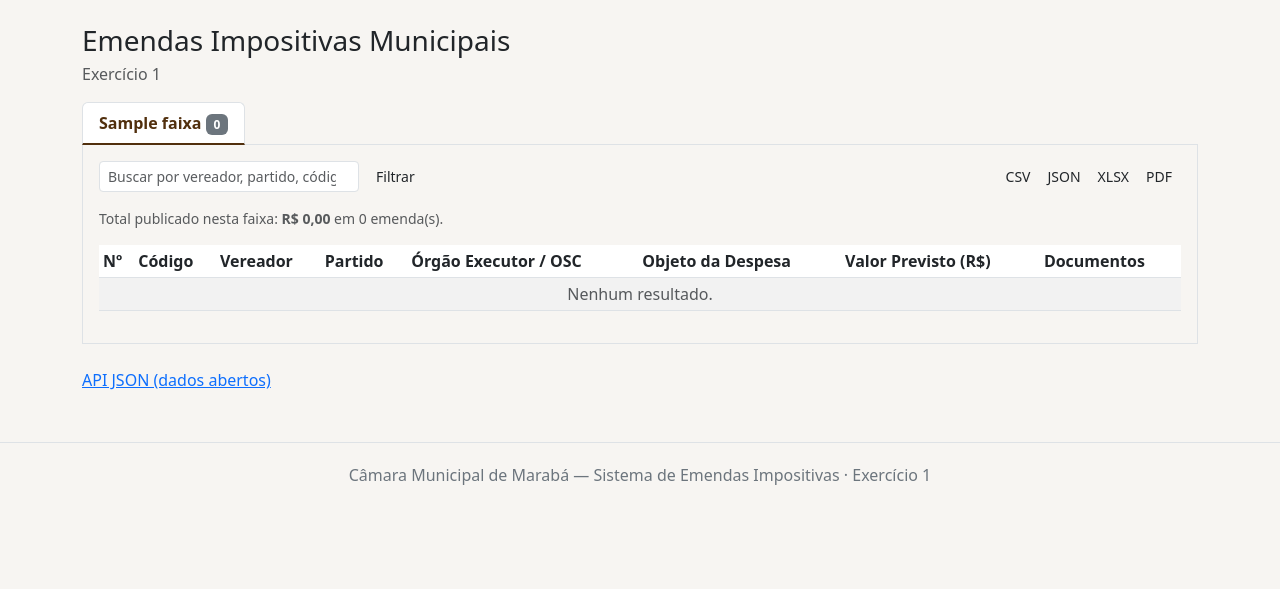
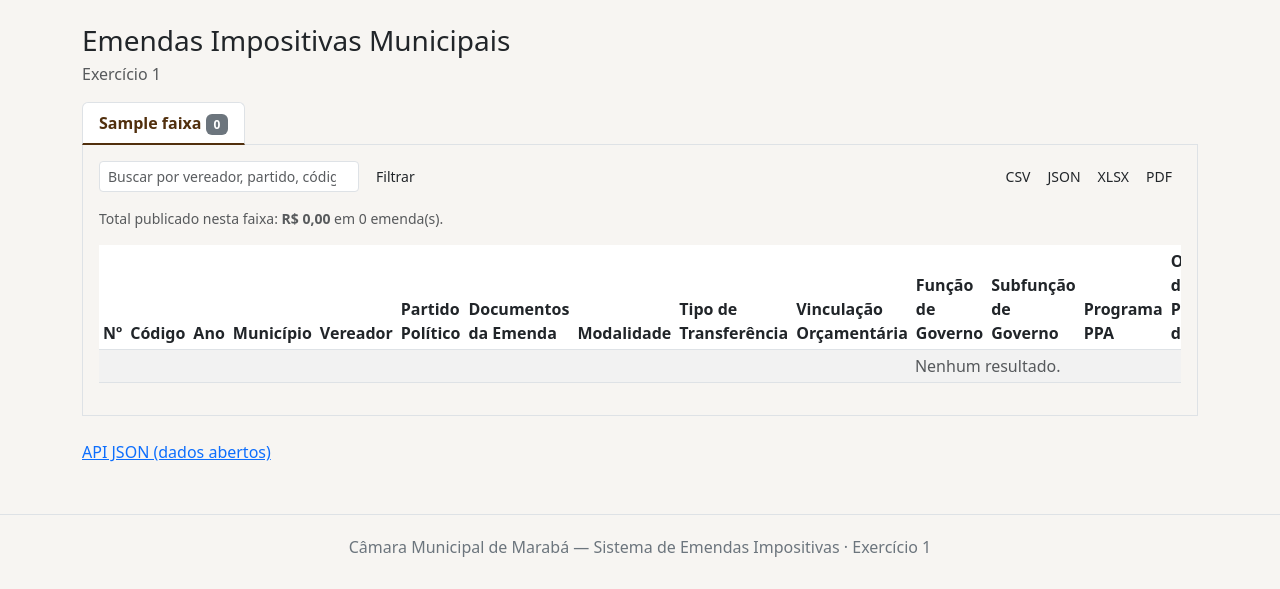
Before and after one commit to CMMaraba/cmm-emendas, a Django app: page /emendas/ in a window 1280 px wide. Shown: the part 56-645 px from the top of the page. Run offline with Django 5.2, Linux system fonts and the light colour scheme; tables that the repository leaves empty hold one stand-in row (values such as "Sample post"); data that the repository does not hold is empty.

Commit message:
Corrige tabela pública: exibir as 21 colunas oficiais em vez de um resumo de 8

```diff
--- a/templates/transparencia/tabela_publica.html
+++ b/templates/transparencia/tabela_publica.html
@@ -44,9 +44,7 @@
         <table class="table table-striped table-sm">
             <thead>
                 <tr>
-                    <th>Nº</th><th>Código</th><th>Vereador</th><th>Partido</th>
-                    <th>Órgão Executor / OSC</th><th>Objeto da Despesa</th>
-                    <th>Valor Previsto (R$)</th><th>Documentos</th>
+                    {% for coluna in colunas %}<th>{{ coluna }}</th>{% endfor %}
                 </tr>
             </thead>
             <tbody>
@@ -54,15 +52,32 @@
                 <tr>
                     <td>{{ emenda.numero }}</td>
                     <td>{{ emenda.codigo }}</td>
+                    <td>{{ emenda.exercicio.ano }}</td>
+                    <td>{{ emenda.municipio }}</td>
                     <td>{{ emenda.autor_nome }}</td>
                     <td>{{ emenda.partido.sigla }}</td>
+                    <td>
+                        {% if emenda.documentacao_entidade or emenda.autor_bancada.ata or emenda.anexos.exists %}
+                            <a href="{% url 'transparencia:emenda_pdf' emenda.pk %}" target="_blank">PDF</a>
+                        {% else %}—{% endif %}
+                    </td>
+                    <td>{{ emenda.get_modalidade_display }}</td>
+                    <td>{{ emenda.tipo_transferencia }}</td>
+                    <td>{{ emenda.vinculacao_orcamentaria }}</td>
+                    <td>{{ emenda.funcao_governo.nome }}</td>
+                    <td>{{ emenda.subfuncao_governo.nome }}</td>
+                    <td>{{ emenda.programa_ppa.nome }}</td>
+                    <td><span class="d-inline-block text-truncate" style="max-width: 250px;">{{ emenda.programa_ppa.objetivos }}</span></td>
+                    <td>{{ emenda.acao_orcamentaria }}</td>
+                    <td>{{ emenda.objeto_despesa }}</td>
                     <td>{{ emenda.destino_nome }}</td>
-                    <td>{{ emenda.objeto_despesa|truncatechars:80 }}</td>
-                    <td>{{ emenda.valor_previsto|floatformat:2 }}</td>
-                    <td><a href="{% url 'transparencia:emenda_pdf' emenda.pk %}" target="_blank">PDF</a></td>
+                    <td>{{ emenda.get_categoria_economica_display }}</td>
+                    <td class="text-end">{{ emenda.valor_previsto|floatformat:2 }}</td>
+                    <td class="text-end">{{ emenda.valor_custeio|floatformat:2 }}</td>
+                    <td class="text-end">{{ emenda.valor_investimento|floatformat:2 }}</td>
                 </tr>
             {% empty %}
-                <tr><td colspan="8" class="text-center text-muted">Nenhum resultado.</td></tr>
+                <tr><td colspan="{{ colunas|length }}" class="text-center text-muted">Nenhum resultado.</td></tr>
             {% endfor %}
             </tbody>
         </table>
```
